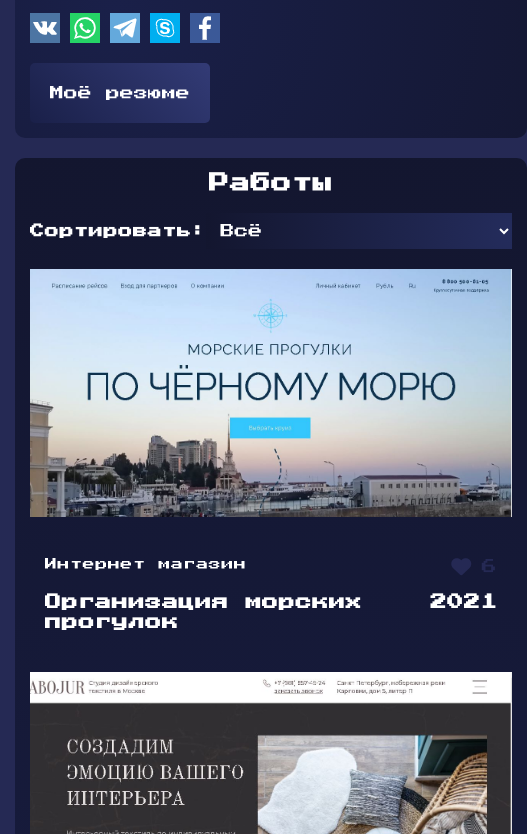
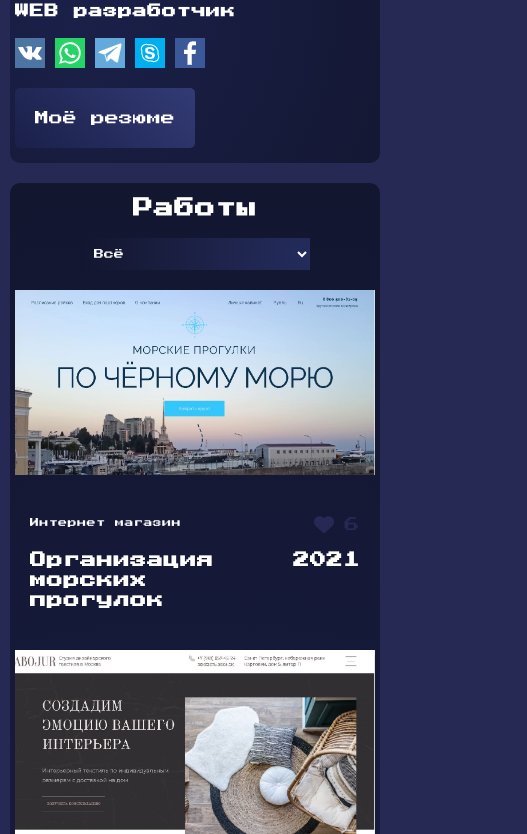
Before and after one commit to Lam0z/NickEfimovPortfolio, a plain HTML site: page index.html in a window 390 px wide. Shown: the part 405-1239 px from the top of the page, 527 px wide, since content can reach past the window. Drawn offline with Linux system fonts and the light colour scheme.

Commit message:
Some fixes

```diff
--- a/index.html
+++ b/index.html
@@ -39,7 +39,7 @@
                         <li ><a href="#about" class="main-nav__link">Что умею</a></li>
                         <li ><a href="#contacts" class="main-nav__link">Контакты</a></li>
                     </ul>
-                </div">
+                </div>
 
             </nav>
         </div>
@@ -81,7 +81,7 @@
         <section class="portfolio" id="portfolio">
             <div class="container portfolio__container">
                 <h2 class="portfolio__title">Работы</h2>
-                <label for="portfolio-filter" class="portfolio__label">Сортировать:</label>
+                <!-- <label for="portfolio-filter" class="portfolio__label">Сортировать:</label> -->
                 <select name="navigations" id="portfolio-filter" class="portfolio__navigation-list" placeholder="asdf">
                     <option value="all" selected>Всё</option>
                     <option value="landing">Одностраничный сайт</option>
--- a/js/script.js
+++ b/js/script.js
@@ -45,7 +45,6 @@ for(let i=0;i<resumeShowBtns.length;i++){
 // filter my created works per sitetype
 navigation.addEventListener('change',()=>{
     for(let work of works){
-        console.log(work.dataset.sitetype);
         if(navigation.value!=work.dataset.sitetype&&navigation.value!='all'){
             work.classList.add('hidden')
           }else{
@@ -61,47 +60,47 @@ let projectsData=[
         url:'projects/cruises/index.html',
         subtitle:'website',
         client: 'Клиент: WEB студия',
-        description:'Lorem ipsum dolor sit amet consectetur, adipisicing elit. Accusamus eum perspiciatis aut accusan molestiae voluptatibus. Explicabo voluptates doloribus quisquam est  recusandae fuga vero laborum quod, at error nobis quasi ad mollitia nesciunt modi officia natus   quos eius accusamus facere.Accusamus eum perspiciatis aut accusantium consectetur repudiandae   nam esse dolores quam ea recusandae ex doloribus, tenetur molestiae voluptatibus. Explicabo  voluptates doloribus quisquam est recusandae fuga vero laborum quod, at error nobis quasi admollitia nesciunt modi officia natus quos eius accusamus facere'
+        description:'Организация морских прогулок по черному морю'
     },
     {
         img:'images/Abojur.jpg',
         title:'Студия Дизайнерского текстиля',
-        url:'projects/cruises/index.html',
+        url:'projects/abojur/index.html',
         subtitle:'website',
         client: 'Клиент: WEB студия',
-        description:'Lorem ipsum dolor sit amet consectetur, adipisicing elit. Accusamus eum perspiciatis aut accusan molestiae voluptatibus. Explicabo voluptates doloribus quisquam est  recusandae fuga vero laborum quod, at error nobis quasi ad mollitia nesciunt modi officia natus   quos eius accusamus facere.Accusamus eum perspiciatis aut accusantium consectetur repudiandae   nam esse dolores quam ea recusandae ex doloribus, tenetur molestiae voluptatibus. Explicabo  voluptates doloribus quisquam est recusandae fuga vero laborum quod, at error nobis quasi admollitia nesciunt modi officia natus quos eius accusamus facere'
+        description:'Интерьерный текстиль по индивидуальным размерам с доставкой на дом'
     },
     {
         img:'images/Yoga.jpg',
         title:'Группа для занятий Йогой',
-        url:'projects/cruises/index.html',
+        url:'projects/yoga/index.html',
         subtitle:'website',
         client: 'Клиент: WEB студия',
-        description:'Lorem ipsum dolor sit amet consectetur, adipisicing elit. Accusamus eum perspiciatis aut accusan molestiae voluptatibus. Explicabo voluptates doloribus quisquam est  recusandae fuga vero laborum quod, at error nobis quasi ad mollitia nesciunt modi officia natus   quos eius accusamus facere.Accusamus eum perspiciatis aut accusantium consectetur repudiandae   nam esse dolores quam ea recusandae ex doloribus, tenetur molestiae voluptatibus. Explicabo  voluptates doloribus quisquam est recusandae fuga vero laborum quod, at error nobis quasi admollitia nesciunt modi officia natus quos eius accusamus facere'
+        description:'Работаем с 2011 года, у нас работают сертифицированные инструктора по Кундалини-йоге. Большой опыт преподавания йоги для начинающих и продолжающих.'
     },
     {
         img:'images/Watches.JPG',
         title:'Магазин часов',
-        url:'projects/cruises/index.html',
+        url:'projects/wathesshop/index.html',
         subtitle:'Интернет магазин',
         client: 'Клиент: WEB студия',
-        description:'Lorem ipsum dolor sit amet consectetur, adipisicing elit. Accusamus eum perspiciatis aut accusan molestiae voluptatibus. Explicabo voluptates doloribus quisquam est  recusandae fuga vero laborum quod, at error nobis quasi ad mollitia nesciunt modi officia natus   quos eius accusamus facere.Accusamus eum perspiciatis aut accusantium consectetur repudiandae   nam esse dolores quam ea recusandae ex doloribus, tenetur molestiae voluptatibus. Explicabo  voluptates doloribus quisquam est recusandae fuga vero laborum quod, at error nobis quasi admollitia nesciunt modi officia natus quos eius accusamus facere'
+        description:'Все часы производятся в Швейцарии и имеют сертификаты качества. Настоящие швейцарские часы — это предмет гордости и престижа.'
     },
     {
         img:'images/AltHome.JPG',
         title:'Аренда домов загородной недвижимости',
-        url:'projects/cruises/index.html',
+        url:'projects/althome/index.html',
         subtitle:'Интернет магазин',
         client: 'Клиент: WEB студия',
-        description:'Lorem ipsum dolor sit amet consectetur, adipisicing elit. Accusamus eum perspiciatis aut accusan molestiae voluptatibus. Explicabo voluptates doloribus quisquam est  recusandae fuga vero laborum quod, at error nobis quasi ad mollitia nesciunt modi officia natus   quos eius accusamus facere.Accusamus eum perspiciatis aut accusantium consectetur repudiandae   nam esse dolores quam ea recusandae ex doloribus, tenetur molestiae voluptatibus. Explicabo  voluptates doloribus quisquam est recusandae fuga vero laborum quod, at error nobis quasi admollitia nesciunt modi officia natus quos eius accusamus facere'
+        description:'Отдохните от суеты мегаполиса в уютном тёплом доме в окружении экологически чистых лесов, рек и озёр'
     },
     {
         img:'images/Monstroy.JPG',
         title:'Строительные работы',
-        url:'projects/cruises/index.html',
+        url:'projects/monstory/index.html',
         subtitle:'Интернет магазин',
         client: 'Клиент: WEB студия',
-        description:'Lorem ipsum dolor sit amet consectetur, adipisicing elit. Accusamus eum perspiciatis aut accusan molestiae voluptatibus. Explicabo voluptates doloribus quisquam est  recusandae fuga vero laborum quod, at error nobis quasi ad mollitia nesciunt modi officia natus   quos eius accusamus facere.Accusamus eum perspiciatis aut accusantium consectetur repudiandae   nam esse dolores quam ea recusandae ex doloribus, tenetur molestiae voluptatibus. Explicabo  voluptates doloribus quisquam est recusandae fuga vero laborum quod, at error nobis quasi admollitia nesciunt modi officia natus quos eius accusamus facere'
+        description:'Компания ЗАО «НCП «МонтCтрой» успешно работает на российском рынке с 1992 года, и за это время зарекомендовала себя как ведущий разработчик качественных систем установок для предприятий, выполняет полный комплекс строительно-монтажных и пуско-наладочных работ по электроснабжению зданий и сооружений.'
     }
 
 ]
--- a/sass/style.sass
+++ b/sass/style.sass
@@ -34,8 +34,8 @@ body
     display: grid
     grid-row-gap: 20px
     // position: relative
-    // @media (max-width: 870px)
-    //     grid-template-columns: 200px 1fr
+    @media (max-width: 480px)
+        padding: 10px
 
 
 
@@ -61,6 +61,8 @@ img
     padding: 15px
     background: radial-gradient(circle, #1a2049 0%, #13162f 100%)
     border-radius: 10px
+    @media screen and ( max-width: 480px)
+        padding: 15px 5px
 .btn
     border-radius: 5px
     font-family: $fftext
@@ -84,7 +86,7 @@ img
     width: 30px
     height: 30px
     border-radius: 50%
-    background: transparent
+    background: #252954
     border: none
     display: flex
     transform-origin: center
@@ -149,6 +151,10 @@ img
         padding: 15px
         border-radius: 10px
         position: relative
+        @media screen and ( max-width: 480px)
+            grid-template-columns: 1fr
+            grid-row: 2fr 1fr
+
 
     &__image-container
         display: flex
@@ -184,8 +190,12 @@ img
 
     &__description
 
-        font-family: serif
+        // font-family: serif
         line-height: 25px
+        font-size: 12px
+        @media screen and ( max-width: 480px)
+            font-size: 10px
+
     &__btn-close
         position: absolute
         right: 15px
@@ -197,6 +207,7 @@ img
         display: flex
         justify-content: center
         align-items: center
+
 
 .resume
     position: fixed
@@ -221,18 +232,29 @@ img
         display: flex
         align-items: center
         flex-direction: column
+        @media screen and ( max-width: 480px)
+            padding: 10px
+            font-size: 10px
+
     &__title
         text-align: center
         margin-bottom: 40px
         font-size: 20px
+        @media screen and ( max-width: 480px)
+            margin-bottom: 10px
     .btn
         padding: 20px
+        @media screen and ( max-width: 480px)
+            padding: 10px
+            text-align: center
 
     &__content
         display: grid
         grid-template-columns: repeat(2,1fr)
         grid-column-gap: 20px
         margin-bottom: 30px
+        @media screen and ( max-width: 768px)
+             grid-template-columns: 1fr
         span
             font-size: 10px
             color: grey
@@ -243,6 +265,12 @@ img
     &__experience-list
         padding-right: 17px
         border-right: 3px solid white
+        @media screen and ( max-width: 768px)
+            border-right: none
+            border-bottom: 3px solid white
+            margin-bottom: 20px
+        @media screen and ( max-width: 480px)
+            display: none
 
 
     &__experience-item
@@ -404,7 +432,7 @@ img
             grid-column: -4/-1
         @media (max-width: 680px)
             grid-row: 3/4
-            grid-column: 4/span 6
+            grid-column: 4/span 7
             margin-top: 20px
             padding: 10px
             // justify-self: center
@@ -587,48 +615,50 @@ img
     &__container
         display: grid
         row-gap: 20px
+        grid-template-columns: auto
     &__title
-        grid-row: 1/2
-        grid-column: 1/3
+
         text-align: center
         font-size: 20px
         // grid-template-rows: auto 370px
-    &__label
-        grid-column: 1/-1
-        grid-row: 2/3
-        justify-self: end
-        align-self: center
+    // &__label
+    //     grid-column: 1/-1
+    //     grid-row: 2/3
+    //     justify-self: end
+    //     align-self: center
+
+
 
     &__navigation-list
-        justify-self: start
+        justify-self: center
         color: white
         padding: 10px
         line-height: 20px
         font-family: $fftext
-
-
         background: #13162f radial-gradient(circle, #242c5c 0%, #13162f 100%)
         border: none
         grid-row: 2/3
+        // grid-column: 1/-1
         background-size: 200%
         transition: 1s all
+        @media screen and ( max-width: 680px)
+            font-size: 10px
+
+
+
         &:hover
 
             background-position: 100%
     &__list
         grid-row: 3/4
-        grid-column: 1/3
         display: grid
-        // justify-content: center
         grid-template-columns: repeat(auto-fill, minmax(300px,1fr))
         gap: 20px
+        @media screen and ( max-width: 480px)
+            grid-template-columns: repeat(auto-fit,minmax(250px,1fr))
 
 
-    &__item
-        // width: 300px
 
-
-.container
 
 .navigation
     &__item
@@ -687,11 +717,14 @@ img
         margin-bottom: 15px
         display: flex
         justify-content: space-between
+        @media screen and (max-width: 480px)
+            font-size: 9px
     &__like
 
         font-size: 20px
         color: #252954
         text-decoration: none
+        // text-align: center
         &-active
             color: white
 
@@ -725,9 +758,6 @@ img
         @media (max-widht: 680px)
             grid-column: 1/-1
 
-
-
-
     &__img
         // position: absolute
         // top: 0
@@ -753,9 +783,9 @@ img
     &__subtitle
         margin-bottom: 20px
         font-style: italic
-        font-size: 30px;
-        font-weight: 700;
-        color: #dedede;
+        font-size: 30px
+        font-weight: 700
+        color: #dedede
         top: 0
         right: 0
 
@@ -765,6 +795,8 @@ img
         grid-template-columns: repeat(auto-fit,minmax(300px,1fr))
         grid-column-gap: 10px
         grid-row-gap: 10px
+        @media screen and ( max-width: 480px)
+            grid-template-columns: repeat(auto-fit,minmax(250px,1fr))
 
 
     &__item
@@ -774,8 +806,7 @@ img
         font-weight: 300
         color: inherit
         position: relative
-
-
+        word-wrap: break-word
         text-align: center
         display: flex
         align-items: center
@@ -784,6 +815,7 @@ img
         transition: .5s all
         &:hover
             background-position: 100%
+
 
         &:hover
 
```
Also changed, not shown: css/style.css, 1 other file.
